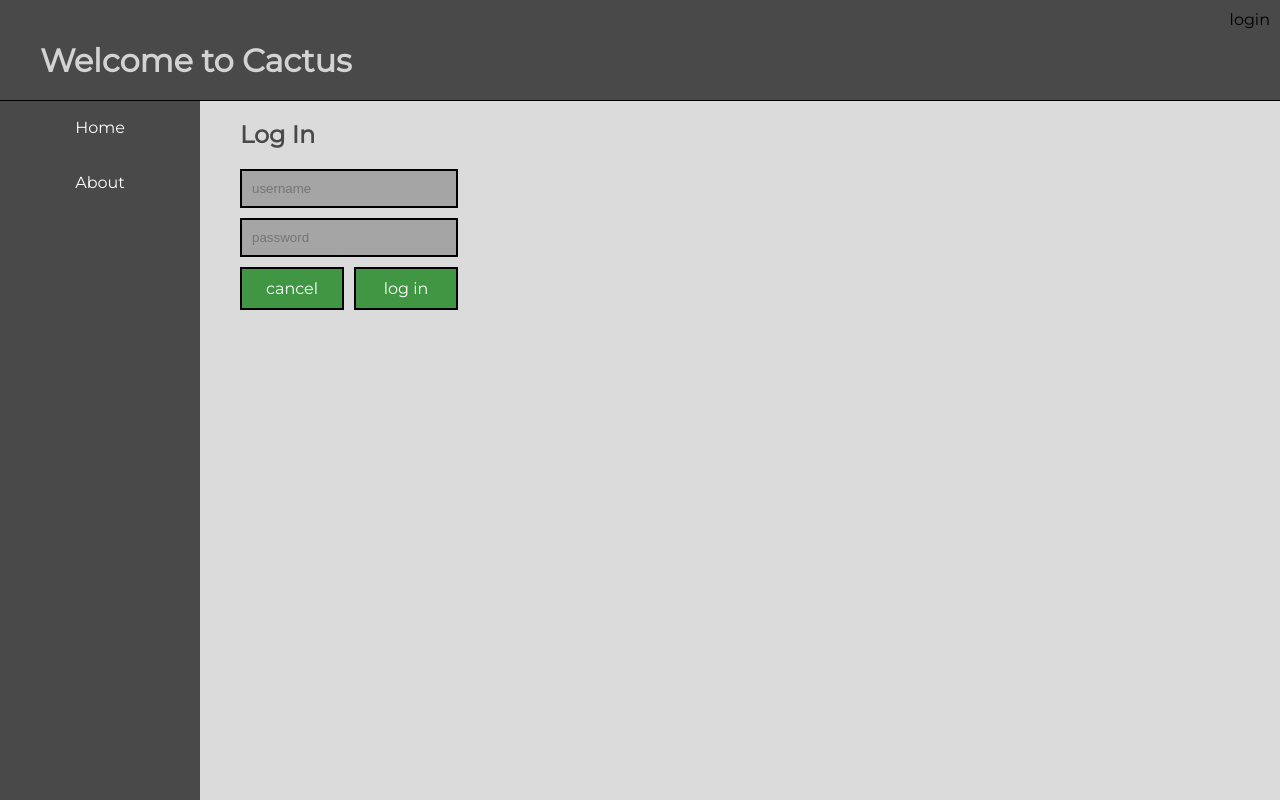
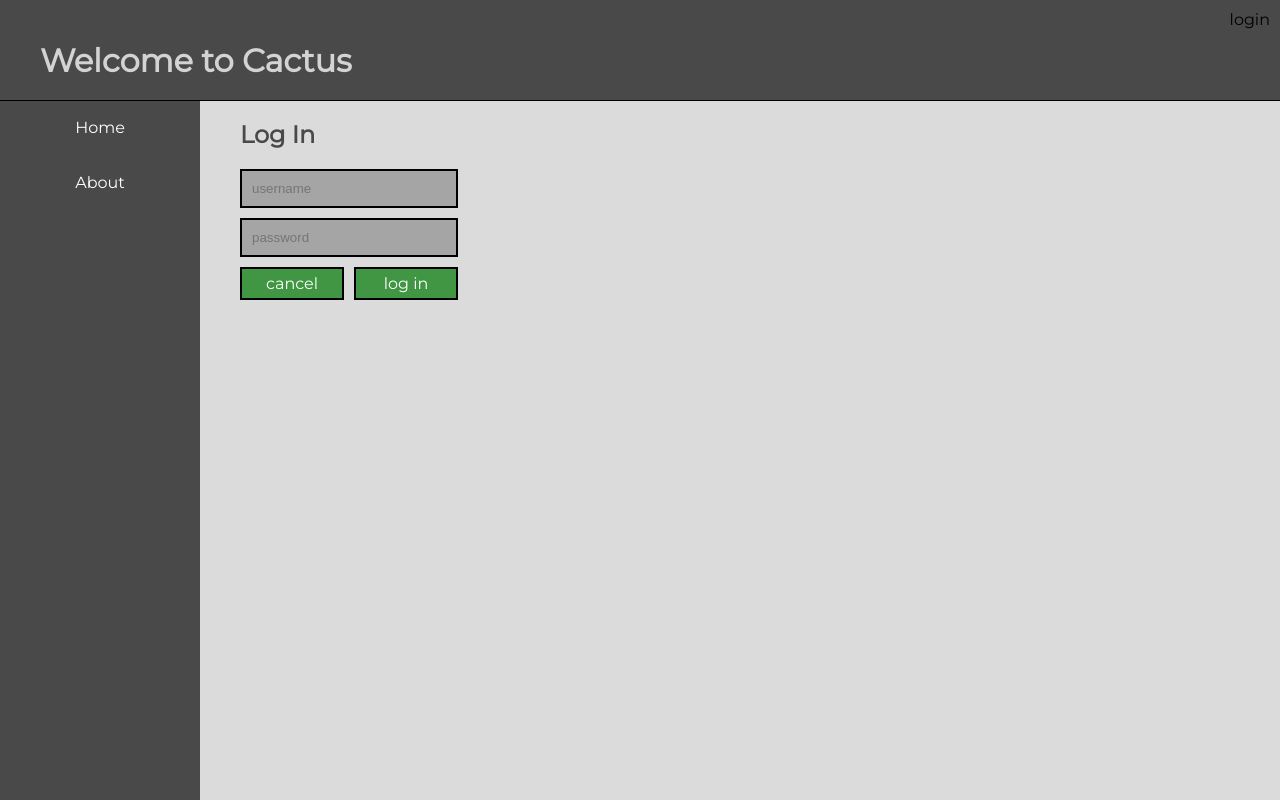
Before and after one commit to qlem/cactus-view, a Vue app: page / in a window 1280 px wide. Both pictures are taken after a click on the element "login". Built offline with nearby package versions, Linux system fonts and the light colour scheme; no server answers.

Commit message:
remove useless async key words

```diff
--- a/src/App.vue
+++ b/src/App.vue
@@ -55,7 +55,7 @@ export default class App extends Vue {
             return this.showNav = !this.showNav
         }
     }
-    async logIn() {
+    logIn() {
         this.$router.push('login')
     }
     async logOut() {
--- a/src/components/CommonButton.vue
+++ b/src/components/CommonButton.vue
@@ -17,7 +17,7 @@ export default class CommonButton extends Vue {
     color white
     width 100px
     background #409643
-    padding 10px 0 10px 0
+    padding 5px 0 5px 0
     border 2px solid black
     &:hover
         cursor pointer
--- a/src/views/Admin.vue
+++ b/src/views/Admin.vue
@@ -69,7 +69,7 @@ export default class Admin extends Vue {
             console.error(e)
         }
     }
-    async cancelEdit() {
+    cancelEdit() {
         this.uTitle = '';
         this.uBody = '';
         this.$router.push('/')
--- a/src/views/Home.vue
+++ b/src/views/Home.vue
@@ -64,7 +64,7 @@ export default class Home extends Vue {
             console.error(e);
         }
     }
-    async toEditCactus(cactus: any) {
+    toEditCactus(cactus: any) {
         this.$router.push({name: 'admin', params: {
             cactusId: cactus._id,
             pTitle: cactus.title,
@@ -115,7 +115,7 @@ export default class Home extends Vue {
     text-overflow: ellipsis
 
 .cactus-body
-    margin-top 10px
+    margin-top 15px
 
 .cactus-last-edited
     font-style italic
```
